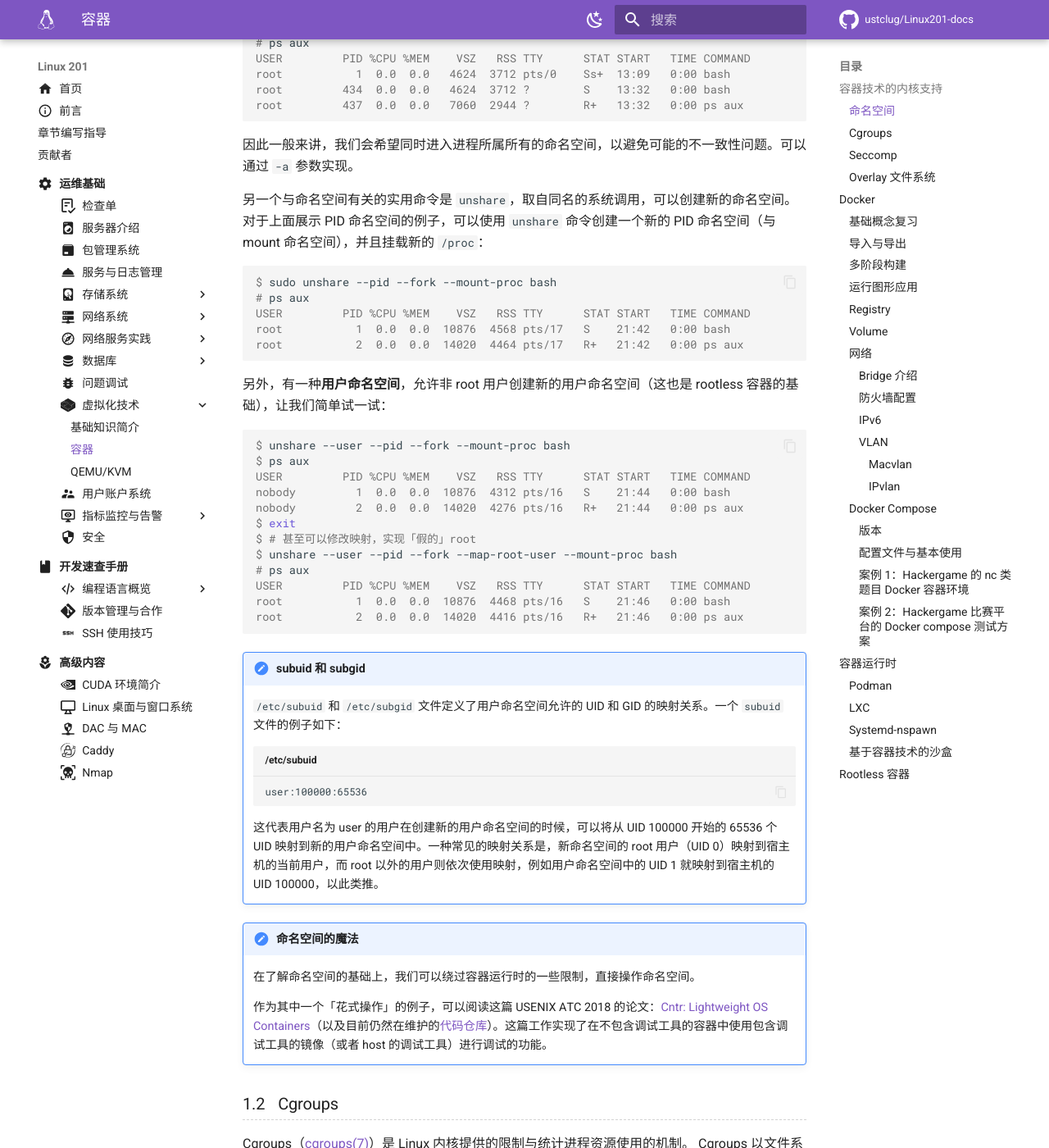
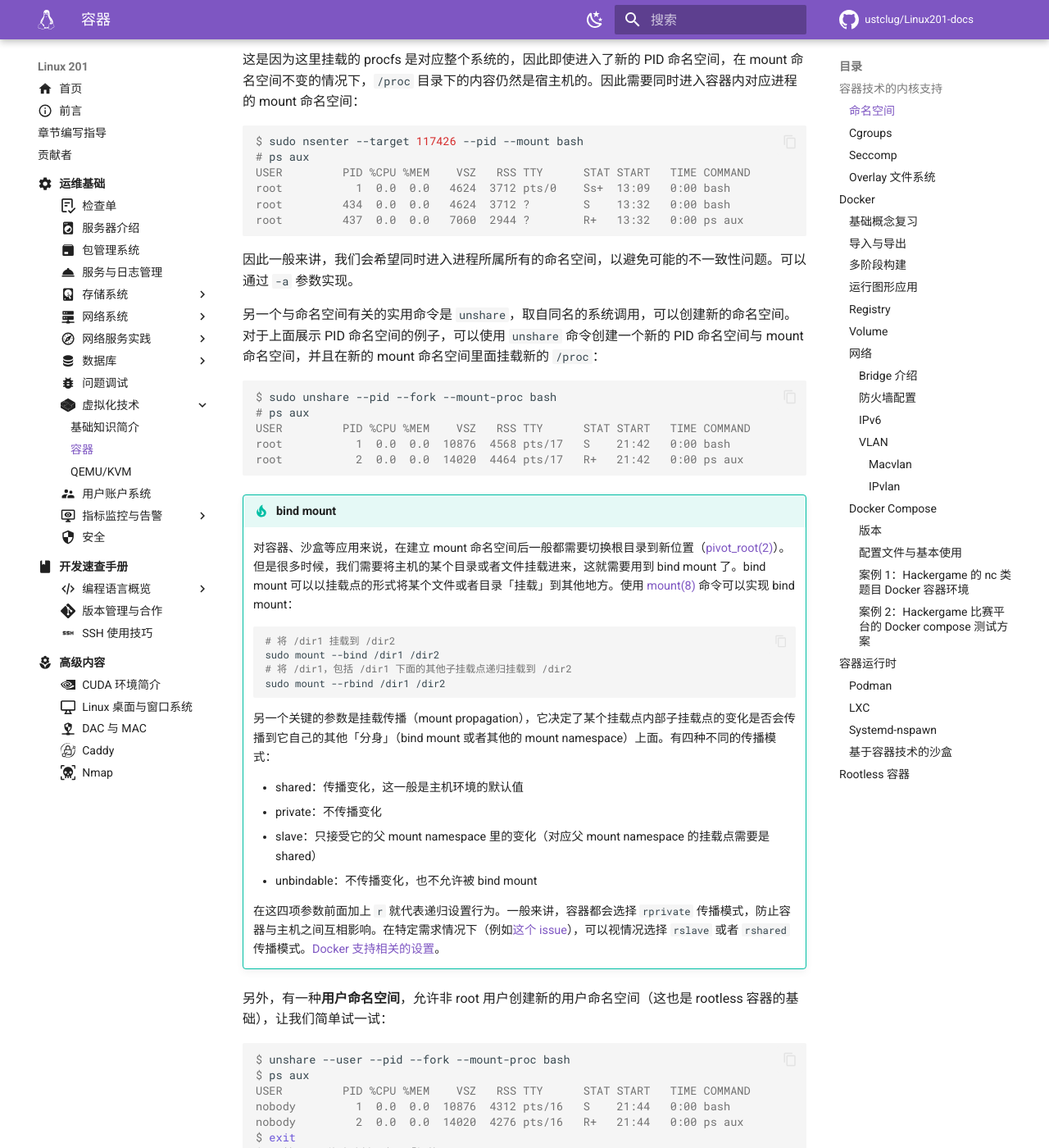
Before and after one commit to ustclug/Linux201-docs, an MkDocs documentation site: the page built from docs/ops/virtualization/container.md, in a window 1280 px wide and 1400 px high, scrolled down 1718 px. Shown: the whole window at 82% size. Built offline with MkDocs 1.6.1 and Material for MkDocs 9.7.7, drawn with Linux system fonts in a browser that asks for light colours; comment, search, counter and statistics services are not loaded; some of the changed text lies outside the part shown.

Commit message:
ops/virtualization: Bind mount and mount propagation

````diff
--- a/docs/ops/virtualization/container.md
+++ b/docs/ops/virtualization/container.md
@@ -16,7 +16,7 @@
 
 Linux 内核的命名空间功能是容器技术的重要基础。命名空间可以控制进程所能看到的系统资源，包括其他进程、网络、文件系统、用户等。可以阅读 [namespaces(7)][namespaces.7] 了解相关的信息。
 
-可以在 procfs 看到某个进程所处的命名空间：
+可以在 procfs 看到某个进程所处的命名空间；使用 `lsns` 可以列出所有当前命名空间可以「看到」的命名空间：
 
 ```console
 $ ls -lh /proc/self/ns/
@@ -31,6 +31,12 @@
 lrwxrwxrwx 1 username username 0 Mar 24 21:04 time_for_children -> 'time:[4026531834]'
 lrwxrwxrwx 1 username username 0 Mar 24 21:04 user -> 'user:[4026531837]'
 lrwxrwxrwx 1 username username 0 Mar 24 21:04 uts -> 'uts:[4026531838]'
+$ lsns
+        NS TYPE   NPROCS     PID USER     COMMAND
+4026531834 time      294    2440 username /usr/bin/dbus-broker-launch --scope user
+4026531835 cgroup    293    2440 username /usr/bin/dbus-broker-launch --scope user
+4026531836 pid       248    2440 username /usr/bin/dbus-broker-launch --scope user
+（以下省略）
 ```
 
 使用 `nsenter` 命令可以进入某个命名空间：
@@ -64,9 +70,7 @@
 # # 如果使用 htop，仍然可以看到完整的进程列表
 ```
 
-这是因为这里挂载的 procfs 是对应整个系统的，因此即使进入了新的 PID 命名空间，
-在 mount 命名空间不变的情况下，`/proc` 目录下的内容仍然是宿主机的。
-因此需要同时进入 mount 命名空间：
+这是因为这里挂载的 procfs 是对应整个系统的，因此即使进入了新的 PID 命名空间，在 mount 命名空间不变的情况下，`/proc` 目录下的内容仍然是宿主机的。因此需要同时进入容器内对应进程的 mount 命名空间：
 
 ```console
 $ sudo nsenter --target 117426 --pid --mount bash
@@ -79,7 +83,7 @@
 
 因此一般来讲，我们会希望同时进入进程所属所有的命名空间，以避免可能的不一致性问题。可以通过 `-a` 参数实现。
 
-另一个与命名空间有关的实用命令是 `unshare`，取自同名的系统调用，可以创建新的命名空间。对于上面展示 PID 命名空间的例子，可以使用 `unshare` 命令创建一个新的 PID 命名空间（与 mount 命名空间），并且挂载新的 `/proc`：
+另一个与命名空间有关的实用命令是 `unshare`，取自同名的系统调用，可以创建新的命名空间。对于上面展示 PID 命名空间的例子，可以使用 `unshare` 命令创建一个新的 PID 命名空间与 mount 命名空间，并且在新的 mount 命名空间里面挂载新的 `/proc`：
 
 ```console
 $ sudo unshare --pid --fork --mount-proc bash
@@ -88,6 +92,26 @@
 root           1  0.0  0.0  10876  4568 pts/17   S    21:42   0:00 bash
 root           2  0.0  0.0  14020  4464 pts/17   R+   21:42   0:00 ps aux
 ```
+
+!!! tip "bind mount"
+
+    对容器、沙盒等应用来说，在建立 mount 命名空间后一般都需要切换根目录到新位置（[pivot_root(2)][pivot_root.2]）。但是很多时候，我们需要将主机的某个目录或者文件挂载进来，这就需要用到 bind mount 了。bind mount 可以以挂载点的形式将某个文件或者目录「挂载」到其他地方。使用 [mount(8)][mount.8] 命令可以实现 bind mount：
+
+    ```sh
+    # 将 /dir1 挂载到 /dir2
+    sudo mount --bind /dir1 /dir2
+    # 将 /dir1，包括 /dir1 下面的其他子挂载点递归挂载到 /dir2
+    sudo mount --rbind /dir1 /dir2
+    ```
+
+    另一个关键的参数是挂载传播（mount propagation），它决定了某个挂载点内部子挂载点的变化是否会传播到它自己的其他「分身」（bind mount 或者其他的 mount namespace）上面。有四种不同的传播模式：
+
+    - shared：传播变化，这一般是主机环境的默认值
+    - private：不传播变化
+    - slave：只接受它的父 mount namespace 里的变化（对应父 mount namespace 的挂载点需要是 shared）
+    - unbindable：不传播变化，也不允许被 bind mount
+
+    在这四项参数前面加上 `r` 就代表递归设置行为。一般来讲，容器都会选择 `rprivate` 传播模式，防止容器与主机之间互相影响。在特定需求情况下（例如[这个 issue](https://github.com/ustclug/Yuki/issues/134)），可以视情况选择 `rslave` 或者 `rshared` 传播模式。[Docker 支持相关的设置](https://docs.docker.com/engine/storage/bind-mounts/#configure-bind-propagation)。
 
 另外，有一种**用户命名空间**，允许非 root 用户创建新的用户命名空间（这也是 rootless 容器的基础），让我们简单试一试：
 
````
Also changed, not shown: includes/man.md (+2 -0 lines).
